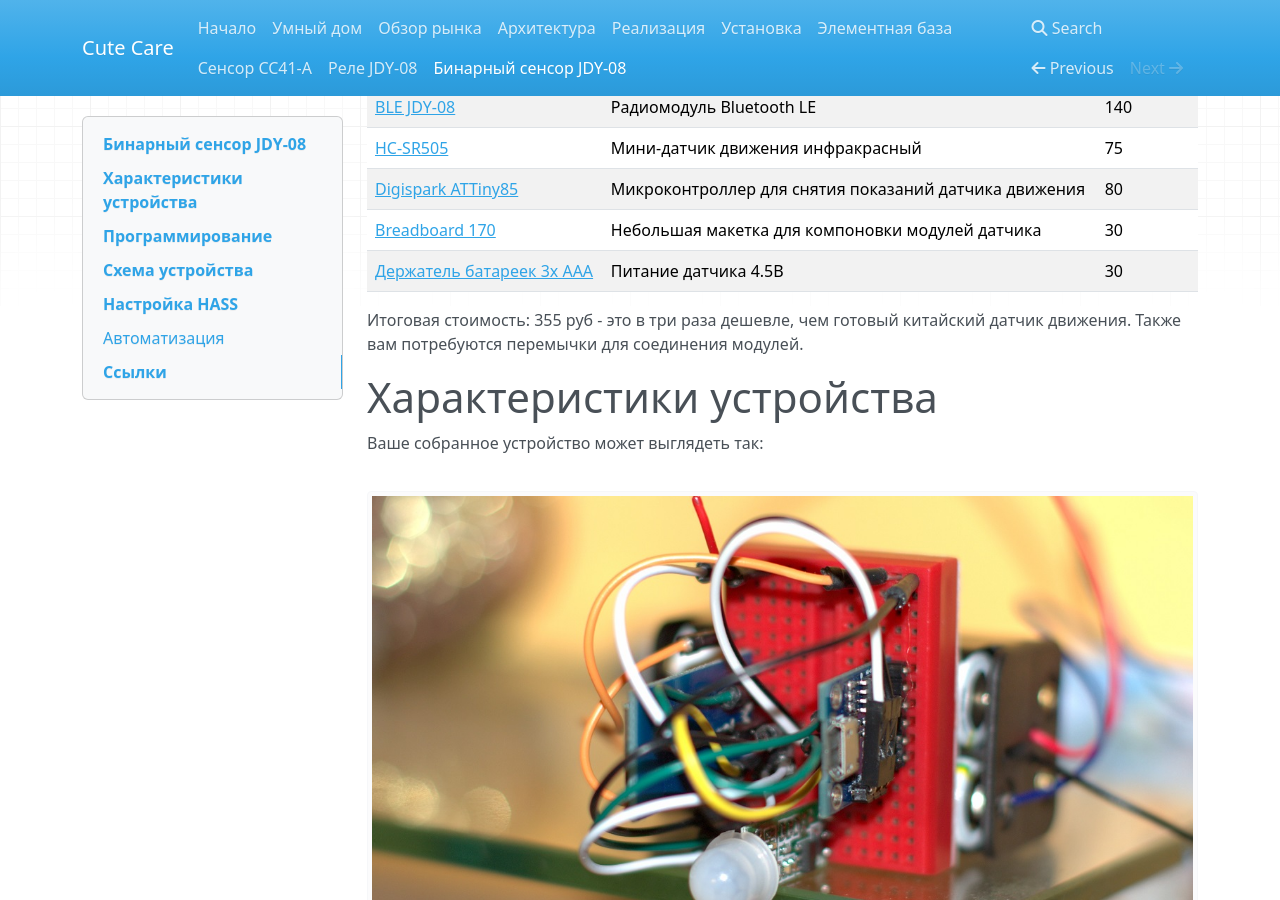
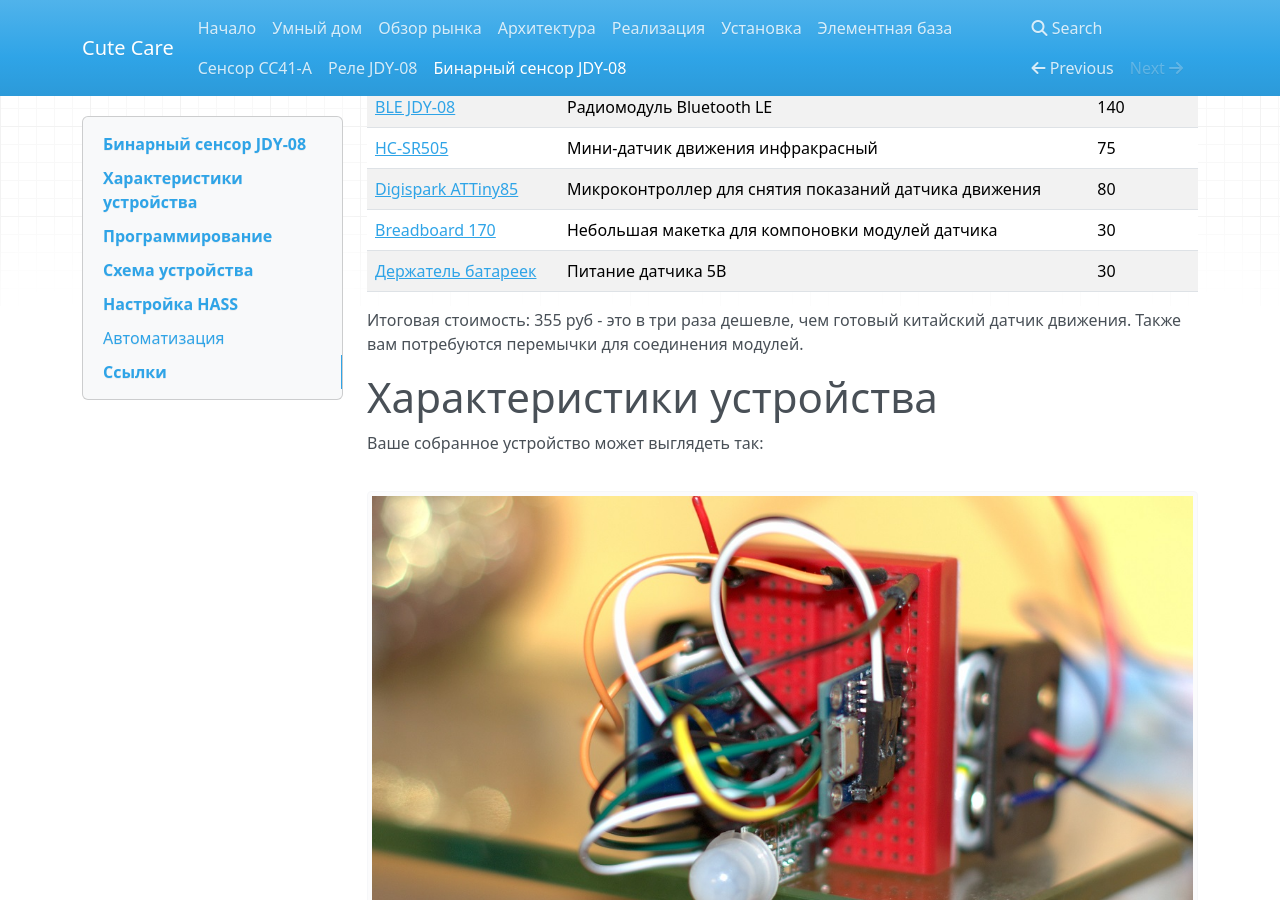
Before and after one commit to cutecare/cutecare-docs, an MkDocs documentation site: the page built from docs/Бинарный сенсор JDY-08.md, in a window 1280 px wide and 900 px high, scrolled down 320 px. Built offline with MkDocs 1.6.1, drawn with Linux system fonts in a browser that asks for light colours; nearby versions of some CDN libraries; old or Windows-style settings are respelled for this version of MkDocs.

Commit message:
Update Бинарный сенсор JDY-08.md

```diff
--- a/docs/Бинарный сенсор JDY-08.md
+++ b/docs/Бинарный сенсор JDY-08.md
@@ -12,7 +12,7 @@
 |[HC-SR505](https://rover.ebay.com/rover/1/711-53200-19255-0/1?icep_id=114&ipn=icep&toolid=20004&campid=5338218090&mpre=https%3A%2F%2Fwww.ebay.com%2Fitm%2FHC-SR501-SR04-SR505-Mini-PIR-Infrarot-Sensor-Module-forArduino-Raspberry-Pi%2F401232752070%3FssPageName%3DSTRK%253AMEBIDX%253AIT%26var%3D670821966681%26_trksid%3Dp2057872.m2749.l2649)|Мини-датчик движения инфракрасный|75|
 |[Digispark ATTiny85](https://rover.ebay.com/rover/1/711-53200-19255-0/1?icep_id=114&ipn=icep&toolid=20004&campid=5338218090&mpre=https%3A%2F%2Fwww.ebay.com%2Fitm%2FDigispark-Kickstarter-Attiny85-USB-Development-Board-for-arduino-NEW%2F311076127758%3FssPageName%3DSTRK%253AMEBIDX%253AIT%26_trksid%3Dp2057872.m2749.l2649)|Микроконтроллер для снятия показаний датчика движения|80|
 |[Breadboard 170](https://rover.ebay.com/rover/1/711-53200-19255-0/1?icep_id=114&ipn=icep&toolid=20004&campid=5338218090&mpre=https%3A%2F%2Fwww.ebay.com%2Fitm%2F5-Color-Mini-Solderless-Prototype-Breadboard-170-Tie-points-For-Arduino-Shield%2F201677166530%3FssPageName%3DSTRK%253AMEBIDX%253AIT%26_trksid%3Dp2057872.m2749.l2649)|Небольшая макетка для компоновки модулей датчика|30|
-|[Держатель батареек 3x AAA](https://rover.ebay.com/rover/1/711-53200-19255-0/1?icep_id=114&ipn=icep&toolid=20004&campid=5338218090&mpre=https%3A%2F%2Fwww.ebay.com%2Fitm%2F2-3-4xAAA-Battery-Holder-Plastic-Batteries-Box-Battery-Storage-Case-With-Wire-TS%2F152748115174%3Fhash%3Ditem23907f44e6%3Am%3AmR_En8kk8yOo9vvMl-QhG0g)|Питание датчика 4.5В|30|
+|[Держатель батареек](https://rover.ebay.com/rover/1/711-53200-19255-0/1?icep_id=114&ipn=icep&toolid=20004&campid=5338218090&mpre=https%3A%2F%2Fwww.ebay.com%2Fitm%2F5PC-Case-Box-Battery-Holder-CR2032-Button-Coin-Cell-6V-ON-OFF-Switch-White-Black%2F202105731635%3FssPageName%3DSTRK%253AMEBIDX%253AIT%26var%3D502098711296%26_trksid%3Dp2057872.m2749.l2649)|Питание датчика 5В|30|
 
 Итоговая стоимость: 355 руб - это в три раза дешевле, чем готовый китайский датчик движения.
 Также вам потребуются перемычки для соединения модулей.
```
